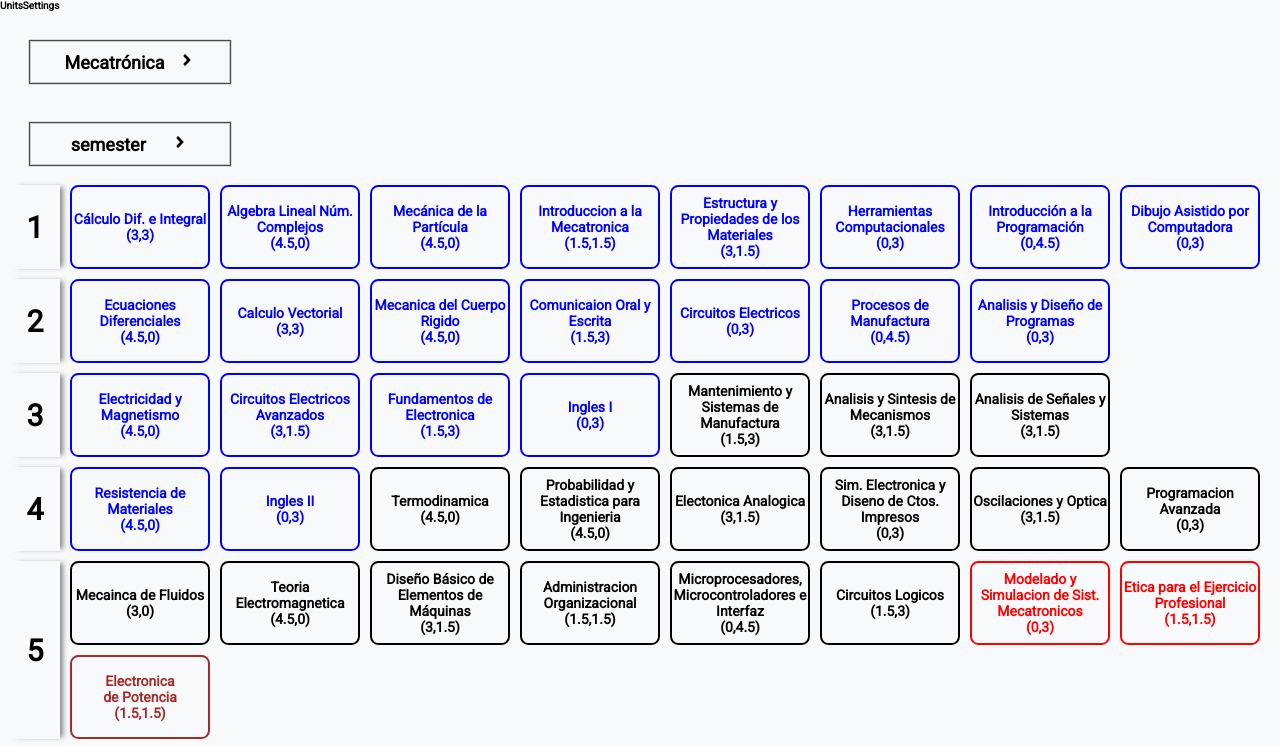
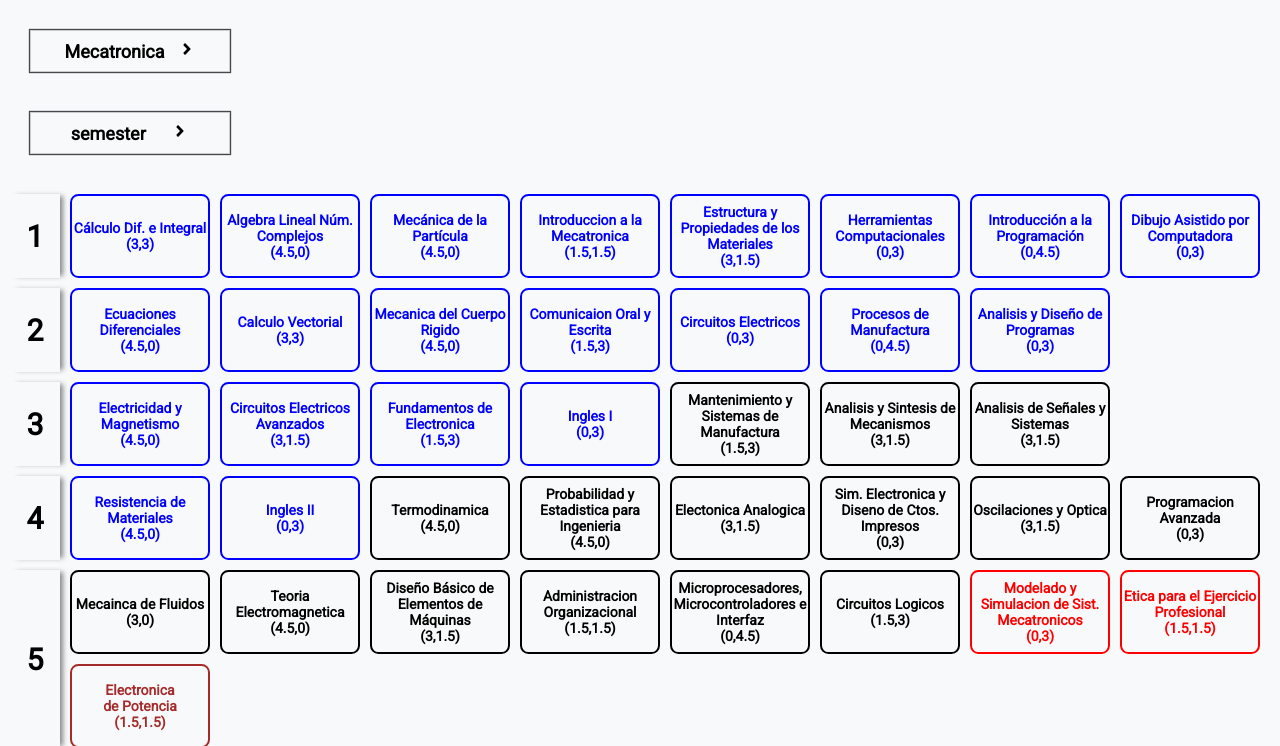
Before and after one commit to leoopez/RoadMapUpiita, a React app: page / in a window 1280 px wide. Shown: the top 746 px of the page. Built offline with nearby package versions, Linux system fonts and the light colour scheme.

Commit message:
reformat main

```diff
--- a/public/index.html
+++ b/public/index.html
@@ -11,6 +11,7 @@
     <link rel="preconnect" href="https://fonts.googleapis.com">
     <link rel="preconnect" href="https://fonts.gstatic.com" crossorigin>
     <link href="https://fonts.googleapis.com/css2?family=Lato&family=Roboto&display=swap" rel="stylesheet">
+    <link rel="manifest" crossorigin="use-credentials" href="manifest.json"/>
     <title>React App</title>
   </head>
   <body>
--- a/src/Components/App.js
+++ b/src/Components/App.js
@@ -6,9 +6,9 @@ import "./App.css";
 
 import UnitProvider from "../contexts/unit-provider/unit-provider-hook";
 
-import Header from "./Header/Header";
+// import Header from "./Header/Header";
 import Main from "./Main/Main";
-import Footer from "./Footer/Footer";
+// import Footer from "./Footer/Footer";
 
 export default function App() {
   return (
--- /dev/null
+++ b/src/Components/Main/Aplication/Aplication.js
@@ -0,0 +1,21 @@
+/** @format */
+
+import React from "react";
+
+import Options from "./Options/Options";
+import UnitsSettings from "./Settings/UnitsSettings";
+import Units from "./Units/Units";
+
+export default function Aplication() {
+  return (
+    <>
+      <section className='container'>
+        <UnitsSettings />
+      </section>
+      <section className='container'>
+        <Units career='Mecatronica' order='semester' />
+      </section>
+      <Options />
+    </>
+  );
+}
--- a/src/Components/Main/SettingsDropdown.js
+++ b/src/Components/Main/Aplication/Settings/SettingsDropdown.js
@@ -1,11 +1,15 @@
 /** @format */
 
 import React, { useState } from "react";
-import useClose from "../../hooks/useClose";
+import useClose from "../../../../hooks/useClose";
 import { FaAngleRight } from "react-icons/fa";
 import "./SettingsDropdown.css";
 
-export default function Dropdown({ options, mode, changeMode = f => f }) {
+export default function SettingsDropdown({
+  options,
+  mode,
+  changeMode = f => f,
+}) {
   const [open, toggle] = useState(false);
   const ref = useClose(false, toggle);
 
--- /dev/null
+++ b/src/Components/Main/Aplication/Settings/UnitsSettings.js
@@ -0,0 +1,22 @@
+/** @format */
+import React, { useState } from "react";
+
+import SettingsDropdown from "./SettingsDropdown";
+
+const careers = ["Mecatronica", "Telematica", "Bionica"];
+const orderBy = ["semester", "level"];
+
+export default function UnitsSettings() {
+  const [career, setCareer] = useState(careers[0]);
+  const [order, serOrder] = useState("semester");
+  return (
+    <div>
+      <SettingsDropdown
+        mode={career}
+        changeMode={setCareer}
+        options={careers}
+      />
+      <SettingsDropdown mode={order} changeMode={serOrder} options={orderBy} />
+    </div>
+  );
+}
--- a/src/Components/Main/SetUnits.js
+++ b/src/Components/Main/Aplication/Units/SetUnits.js
@@ -5,7 +5,7 @@ import "./SetUnits.css";
 
 import Unit from "./Unit";
 
-import { useUnits } from "../../contexts/unit-provider/unit-provider-hook";
+import { useUnits } from "../../../../contexts/unit-provider/unit-provider-hook";
 
 export default function SetUnits({ units, group, career }) {
   const { currentUnit, linkedUnits, recommendedUnits } = useUnits();
--- /dev/null
+++ b/src/Components/Main/Aplication/Units/Units.js
@@ -0,0 +1,22 @@
+/** @format */
+
+import React from "react";
+
+import SetUnits from "./SetUnits";
+import useFetchData from "../../../../contexts/fetch-data-provider/useFetchData";
+
+export default function Units({ career, order }) {
+  const { loading, error, units } = useFetchData(career);
+  if (error) return <pre>{JSON.stringify(error, null, 2)}</pre>;
+  if (loading) return <div>Loading</div>;
+  const renderUnits = units.infoCareer[order].map(it => (
+    <SetUnits
+      key={it}
+      units={units.regularUnits.filter(unit => unit[order] === it)}
+      group={it}
+    />
+  ));
+  return (
+    <div className='units-grid grid__container--center'>{renderUnits}</div>
+  );
+}
--- a/src/Components/Main/Main.js
+++ b/src/Components/Main/Main.js
@@ -1,46 +1,17 @@
 /** @format */
 
-import React, { useState } from "react";
+import React from "react";
 
 import "./Main.css";
 
-import SetUnits from "./SetUnits";
-import Dropdown from "./SettingsDropdown";
-import Options from "./Options/Options";
-import UnitsSettings from "./Settings/UnitsSettings";
-import useFetchData from "../../contexts/fetch-data-provider/useFetchData";
-
-const careers = ["Mecatrónica", "Telematica", "Bionica"];
-const orderBy = ["semester", "level"];
+import Aplication from "./Aplication/Aplication";
 
 export default function Main() {
-  const [order, serOrder] = useState("semester");
-  const [career, setCareer] = useState(careers[0]);
-
-  const { loading, error, units } = useFetchData("Mecatronica");
-
-  if (loading) return <div>Loading</div>;
-  if (error) return <pre>{JSON.stringify(error, null, 2)}</pre>;
-
-  const renderUnits = units.infoCareer[order].map(it => (
-    <SetUnits
-      key={it}
-      units={units.regularUnits.filter(unit => unit[order] === it)}
-      group={it}
-    />
-  ));
-
   return (
     <main>
-      <section>
-        <UnitsSettings />
-      </section>
-      <section className='container'>
-        <Dropdown mode={career} changeMode={setCareer} options={careers} />
-        <Dropdown mode={order} changeMode={serOrder} options={orderBy} />
-        <div className='units-grid grid__container--center'>{renderUnits}</div>
-      </section>
-      <Options />
+      <div>
+        <Aplication />
+      </div>
     </main>
   );
 }
--- a/src/Components/Main/Settings/UnitsSettings.js
+++ /dev/null
@@ -1,6 +0,0 @@
-/** @format */
-import React from "react";
-
-export default function UnitsSettings() {
-  return <div>UnitsSettings</div>;
-}
```
Also changed, not shown: src/Components/Main/Aplication/Units/Unit.js (renamed from src/Components/Main/Unit.js, +2 -27 lines), src/Components/Main/Aplication/Options/InfoModal/InfoModal.css (renamed from src/Components/Main/Options/InfoModal/InfoModal.css), src/Components/Main/Aplication/Options/InfoModal/InfoModal.js (renamed from src/Components/Main/Options/InfoModal/InfoModal.js), src/Components/Main/Aplication/Options/Options.css (renamed from src/Components/Main/Options/Options.css), src/Components/Main/Aplication/Options/Options.js (renamed from src/Components/Main/Options/Options.js), src/Components/Main/Aplication/Settings/SettingsDropdown.css (renamed from src/Components/Main/SettingsDropdown.css), src/Components/Main/Aplication/Units/SetUnits.css (renamed from src/Components/Main/SetUnits.css), src/Components/Main/Aplication/Units/Unit.css (renamed from src/Components/Main/Unit.css).
